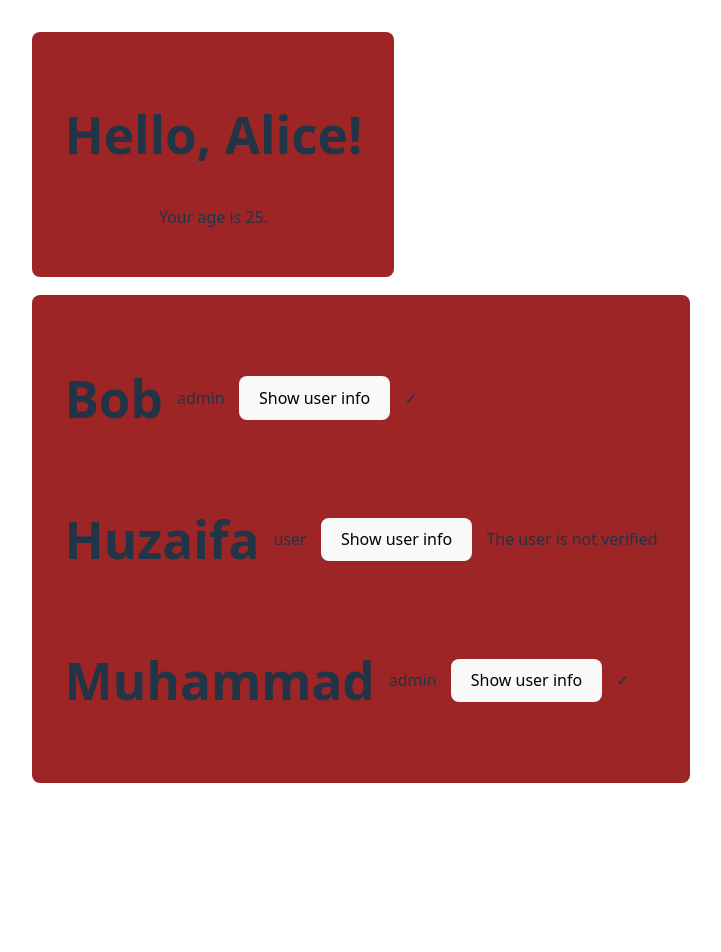
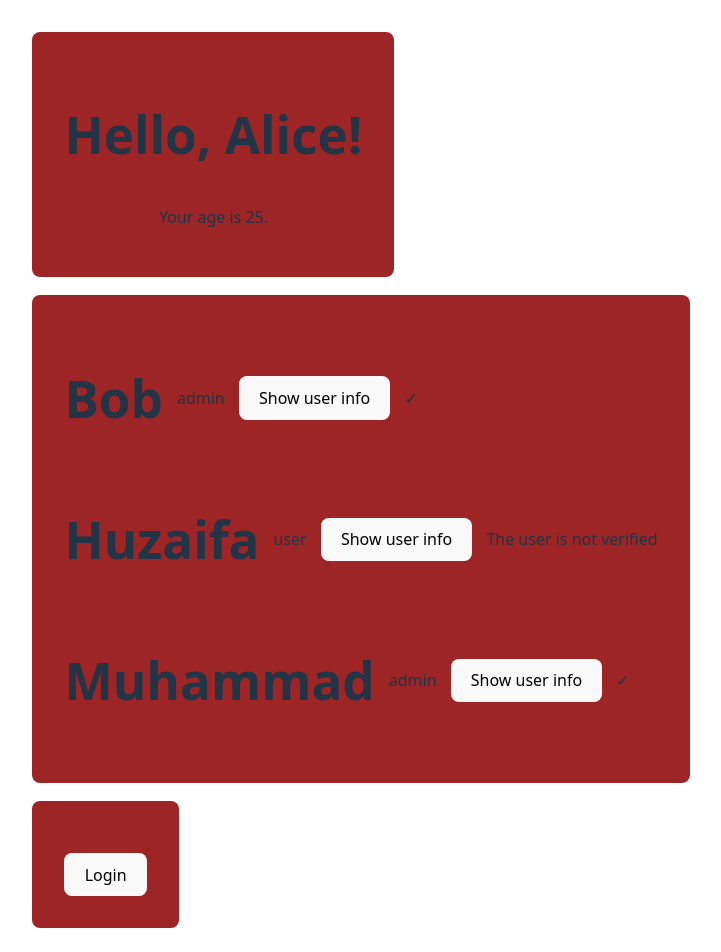
Before and after one commit to Huzaifa-mh/React-19, a React (Vite) app in the folder React19-Practice2/: page / in a window 1280 px wide. Shown: the top 952 px of the page, without its empty margins (279-1000 px from the left). Before the commit the page ends 833 px from the top, so only its background shows below. Built offline with nearby package versions, Linux system fonts and the light colour scheme.

Commit message:
Add LoginCard component for user authentication with login/logout functionality

```diff
--- a/React19-Practice2/src/App.tsx
+++ b/React19-Practice2/src/App.tsx
@@ -1,44 +1,44 @@
-import React from 'react';
-import './App.css'
+import React from "react";
+import "./App.css";
+import { LoginCard } from "./LoginCard";
 
 //this is one way of passing the props with type annotations
-const Greetings = ({name ,age}:{name:string, age:number}) =>
-{
+const Greetings = ({ name, age }: { name: string; age: number }) => {
   return (
     <>
       <h1>Hello, {name}!</h1>
       <p>Your age is {age}.</p>
     </>
   );
-}
+};
 
 type UsercardProps = {
-  name:string,
+  name: string;
   // role:string
-  role:'admin' | 'user',
-  verified:boolean
-}
-const Usercard = ({name, role, verified}: UsercardProps) =>{
-
-  const greetUser = (userName: string) =>{
+  role: "admin" | "user";
+  verified: boolean;
+};
+const Usercard = ({ name, role, verified }: UsercardProps) => {
+  const greetUser = (userName: string) => {
     alert(`Hello, ${userName}!`);
   };
 
   return (
-    <div style={
-      {display: 'flex',
-      gap: '14px',
-      alignItems: 'center'}
-    }>
+    <div style={{ display: "flex", gap: "14px", alignItems: "center" }}>
       <h1>{name}</h1>
-      <p>{role}
+      <p>
+        {role}
         {/* {verified ? "✓" : ""} */}
       </p>
-      <button onClick={(event)=>{
+      <button
+        onClick={(event) => {
           greetUser(name);
-        console.log(event.target)
-      }}>Show user info</button>
-      {verified ? (<p>✓</p>):(<p>The user is not verified</p>)}
+          console.log(event.target);
+        }}
+      >
+        Show user info
+      </button>
+      {verified ? <p>✓</p> : <p>The user is not verified</p>}
 
       {/* for this i need to use hooks */}
       {/* {!verified && <button onClick={()=>{
@@ -47,19 +47,19 @@
       }}>Verify</button>} */}
     </div>
   );
-}
+};
 
 //we can also do content projection
-const Card = ({ children }: React.PropsWithChildren) =>{
+const Card = ({ children }: React.PropsWithChildren) => {
   return (
-    <div className='card'>
+    <div className="card">
       <section>{children}</section>
     </div>
   );
 };
 
-const Button = () =>{
-  const handleClick = () =>{
+const Button = () => {
+  const handleClick = () => {
     alert("Button Clicked");
   };
   return <button onClick={handleClick}>Click Me</button>;
@@ -78,8 +78,12 @@
         <Usercard name="Huzaifa" role="user" verified={false} />
         <Usercard name="Muhammad" role="admin" verified={true} />
       </Card>
+
+      <Card>
+        <LoginCard />
+      </Card>
     </>
-  )
+  );
 }
 
-export default App
+export default App;
--- /dev/null
+++ b/React19-Practice2/src/LoginCard.tsx
@@ -0,0 +1,18 @@
+import React from "react";
+
+export const LoginCard = () => {
+  const [loggedIn, setLoggedIn] = React.useState(false);
+
+  let content;
+  if (loggedIn) {
+    content = <h2>Welcome Back!</h2>;
+  } else {
+    content = <h2></h2>;
+  }
+  return <>
+    {content}
+    <button onClick={() => setLoggedIn(!loggedIn)}>
+      {loggedIn ? "Logout" : "Login"}
+    </button>
+  </>;
+};
```
Lines whose indentation alone changed are shown as unchanged.
